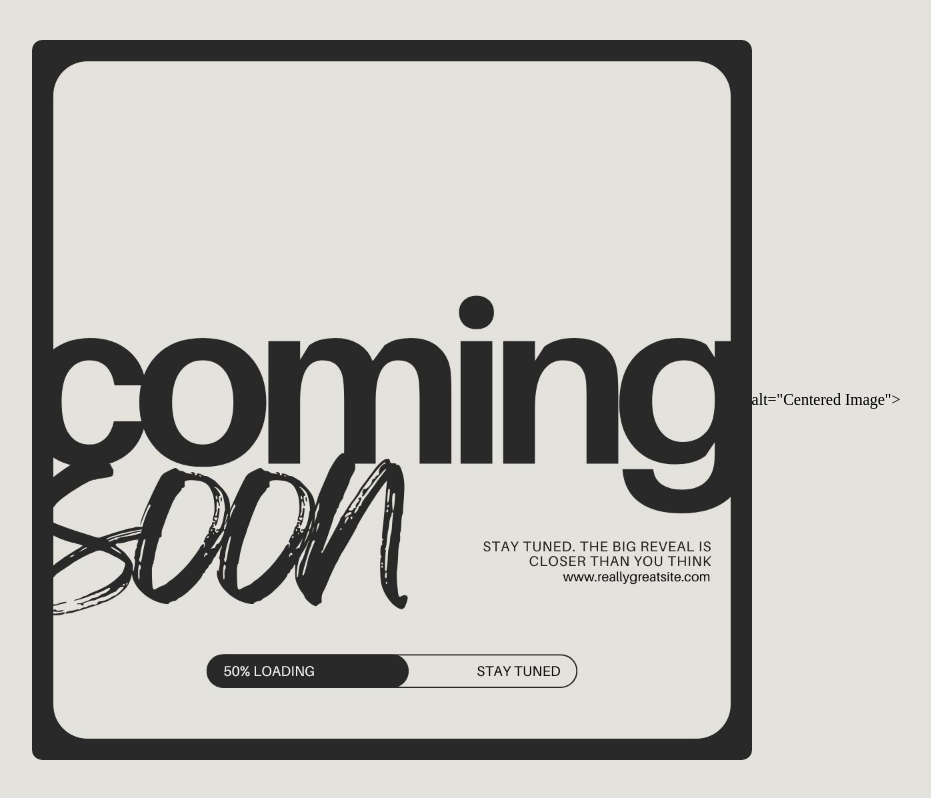
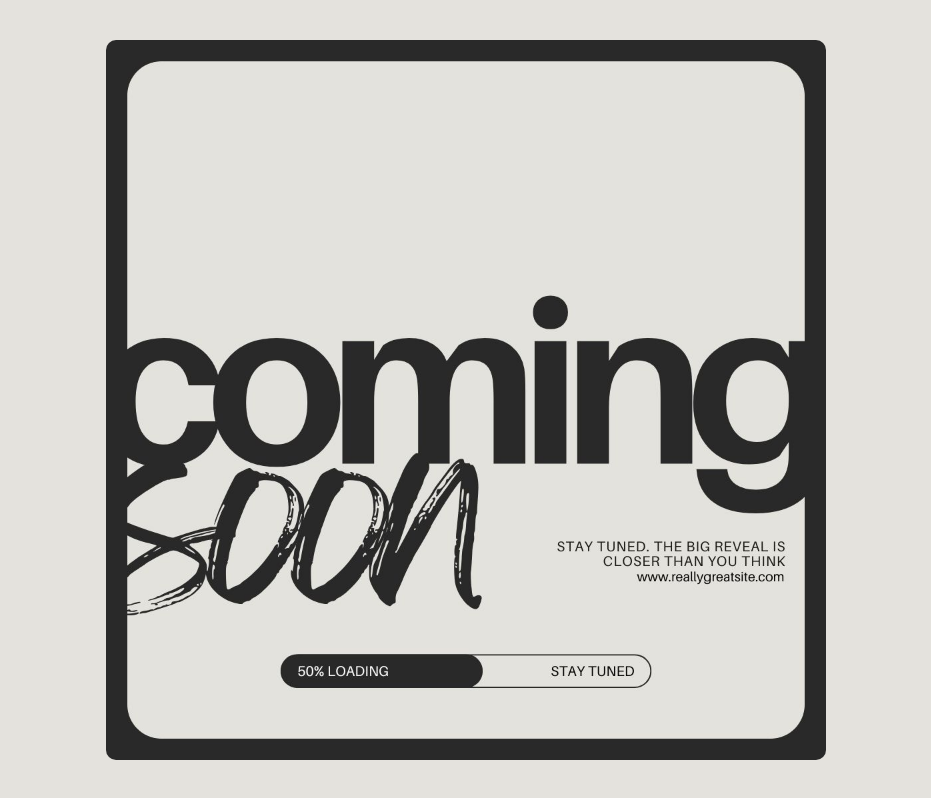
Before and after one commit to amlanbhadra31/night-of-secret, a plain HTML site: page index.html in a window 1280 px wide. Shown: the whole page, without its empty margins (174-1105 px from the left). Drawn offline with Linux system fonts and the light colour scheme.

Commit message:
Update index.html

```diff
--- a/index.html
+++ b/index.html
@@ -21,7 +21,7 @@
     </style>
 </head>
 <body>
-   <img src="comingsoon.jpg" alt="Centered Image">
- alt="Centered Image">
+    <!-- Using the raw GitHub URL for the image -->
+   <img src="https://raw.githubusercontent.com/amlanbhadra31/night-of-secret/main/Comingsoon.jpg" alt="Centered Image">
 </body>
 </html>
```
